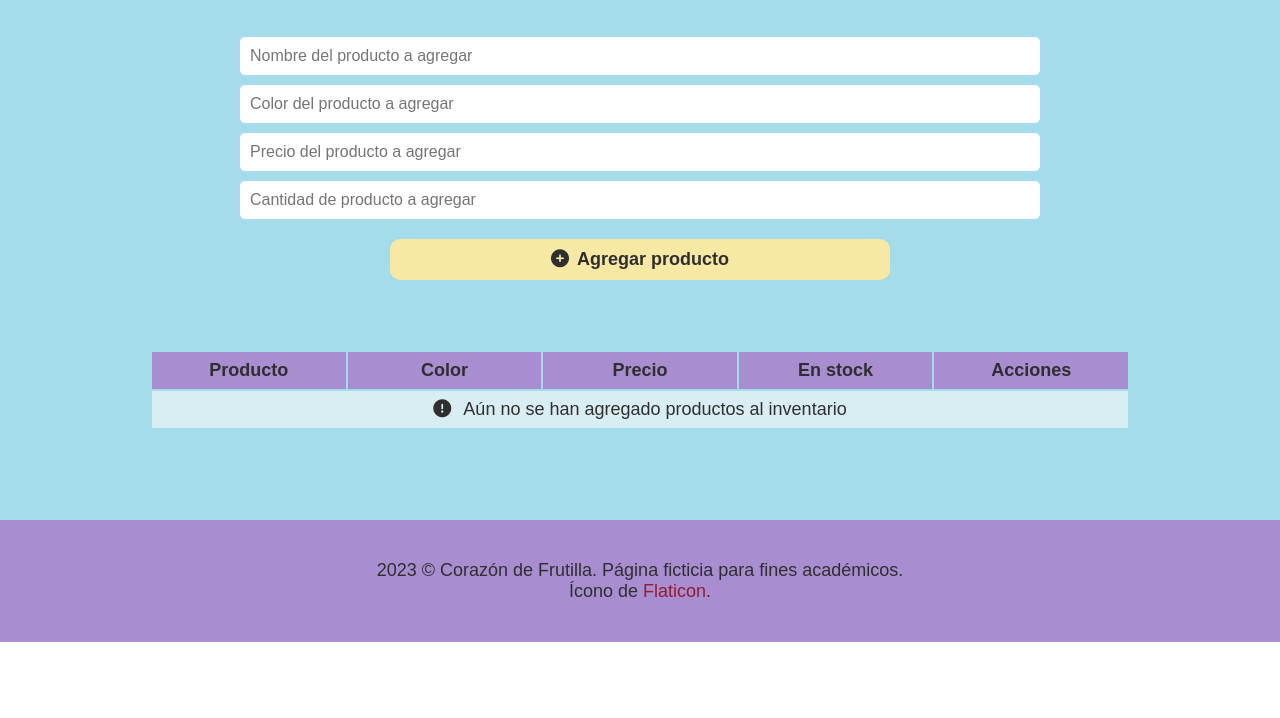
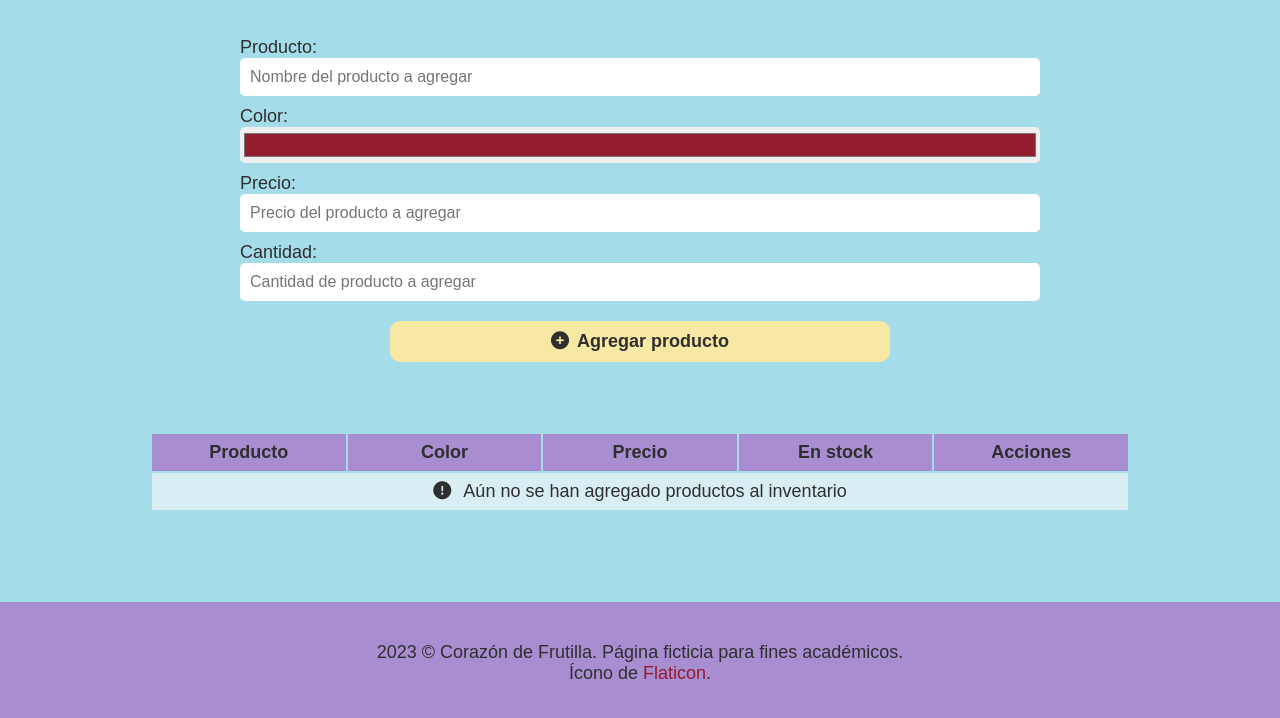
Before and after one commit to aolivos15/P2-CRUD, a plain HTML site: page index.html in a window 1280 px wide. Shown: the part 184-902 px from the top of the page. Before the commit the page ends 826 px from the top, so only its background shows below. Drawn offline with Linux system fonts and the light colour scheme; a web font is replaced by a local one.

Commit message:
Change product color text input for color selector

```diff
--- a/assets/css/styles.css
+++ b/assets/css/styles.css
@@ -126,6 +126,16 @@ nav a:hover {
     border: none;
 }
 
+.form-container label {
+    width: 80%;
+    text-align: left;
+}
+
+.form-container .color {
+    height: 36px;
+    padding: 2px;
+}
+
 .add-button, .edit-button, .delete-button {
     color: #2f2f2f;
     font-weight: bold;
@@ -189,6 +199,13 @@ nav a:hover {
 
 .table-container tbody tr:nth-child(even) {
     background-color: #c6eef7;
+}
+
+.color-square {
+    height: 40px;
+    width: 40px;
+    border-radius: 10px;
+    margin: auto;
 }
 
 .edit-button, .delete-button {
--- a/assets/js/main.js
+++ b/assets/js/main.js
@@ -34,7 +34,7 @@ function listProducts () {
       // List product on table
       tableBody.innerHTML += `
       <td>${product.name}</td>
-      <td>${product.color}</td>
+      <td><div class="color-square" style="background-color: ${product.color};"></div></td>
       <td>${product.price}</td>
       <td>${product.quantity}</td>
       <td>
@@ -97,7 +97,7 @@ function deleteProduct (key) {
   // Get product from local storage
   const product = JSON.parse(localStorage.getItem(key));
   // Generate message to show on alert
-  const message = `¿De verdad desea eliminar el producto "${product.name} ${product.color}"?`;
+  const message = `¿De verdad desea eliminar el producto "${product.name}"?`;
 
   // Show an alert asking if user really wants to delete the product
   if (confirm(message)) {
--- a/index.html
+++ b/index.html
@@ -40,10 +40,19 @@
         <section>
             <div class="form-container container-aqua">
                 <form id="product-form" action="">
-                    <input id="prod-name" type="text" placeholder="Nombre del producto a agregar" required />
-                    <input id="prod-color" type="text" placeholder="Color del producto a agregar" required />
-                    <input id="prod-price" type="number" placeholder="Precio del producto a agregar" required />
-                    <input id="prod-quantity" type="number" placeholder="Cantidad de producto a agregar" required />
+                    <label for="prod-name">Producto:</label>
+                    <input id="prod-name" name="prod-name" type="text" placeholder="Nombre del producto a agregar" required />
+
+                    <label for="prod-color">Color:</label>
+                    <input id="prod-color" name="prod-color" type="color" class="color" value="#941c2f" required />
+
+                    <label for="prod-price">Precio:</label>
+                    <input id="prod-price" name="prod-price" type="number" placeholder="Precio del producto a agregar" required />
+
+                    <label for="prod-quantity">Cantidad:</label>
+                    <input id="prod-quantity" name="prod-quantity" type="number" placeholder="Cantidad de producto a agregar"
+                        required />
+
                     <button id="add-button" class="add-button" type="submit"><i class="fa-solid fa-circle-plus icon-margin"></i>Agregar producto</button>
                     <button id="update-button" class="add-button hide" type="submit"><i class="fa-solid fa-pen-to-square icon-margin"></i>Actualizar producto</button>
                 </form>
```
